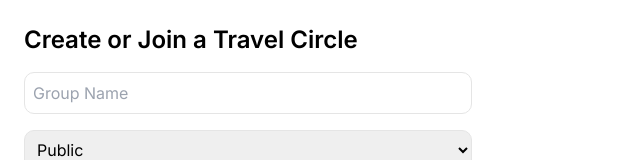
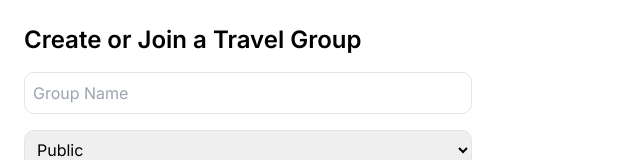
Before and after one commit to NavneetPrajapati31/KOVARI, a Next.js app: page /group in a window 1280 px wide. Shown: the top 160 px of the page, without its empty margins (0-640 px from the left). Built offline with nearby package versions, Linux system fonts and the light colour scheme.

Commit message:
update Readme.md

```diff
--- a/src/app/group/page.tsx
+++ b/src/app/group/page.tsx
@@ -1,8 +1,8 @@
-export default function TravelCirclePage() {
+export default function GroupPage() {
   return (
     <div className="p-6">
       <h2 className="text-2xl font-semibold mb-4">
-        Create or Join a Travel Circle
+        Create or Join a Travel Group
       </h2>
       <form className="grid gap-4 max-w-md">
         <input
--- a/src/app/layout.tsx
+++ b/src/app/layout.tsx
@@ -13,8 +13,8 @@ import "./globals.css";
 const inter = Inter({ subsets: ["latin"] });
 
 export const metadata: Metadata = {
-  title: "TravelCircle",
-  description: "Connect with like-minded solo travelers.",
+  title: "KOVARI",
+  description: "Connect with like-minded travelers.",
 };
 
 export default function RootLayout({
```
Also changed, not shown: 1 other file (tests, documents, lock files or other folders).
